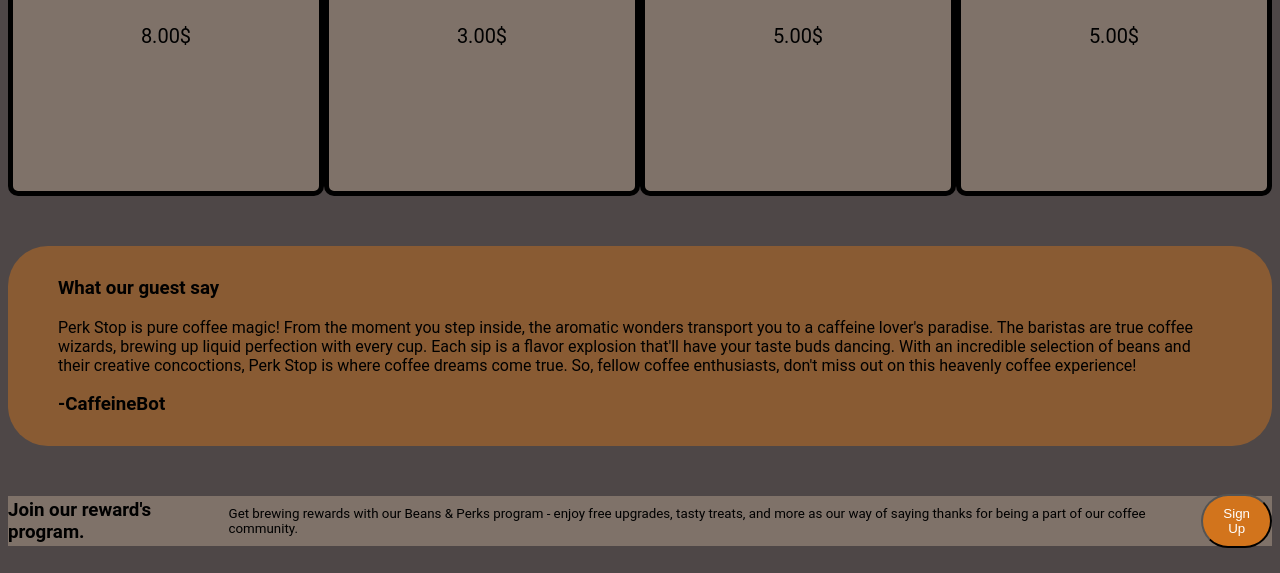
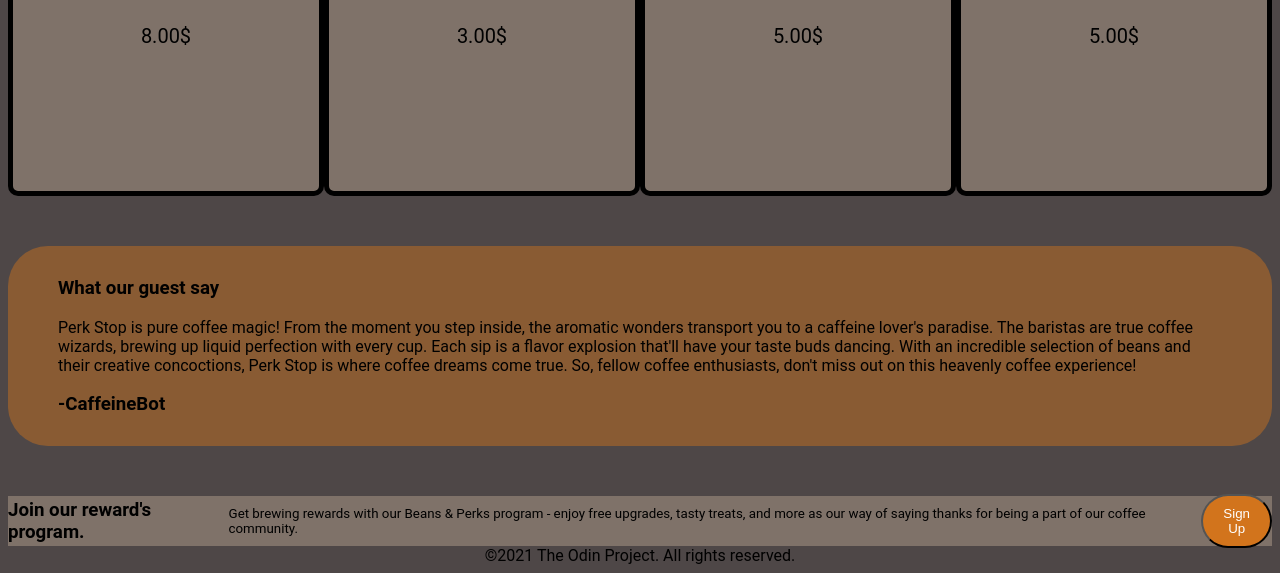
Before and after one commit to Inipe/Odin-Landing-Page, a plain HTML site: page index.html in a window 1280 px wide. Shown: the part 862-1435 px from the top of the page. Drawn offline with Linux system fonts and the light colour scheme.

Commit message:
Added copyright

```diff
--- a/index.html
+++ b/index.html
@@ -66,6 +66,9 @@
             </small>
             <button>Sign Up</button>
         </footer>
+           <div class="copyright-container"
+            <small> &copy2021 The Odin Project. All rights reserved.</small>
+            </div>
         </body>
 
 
--- a/styles.css
+++ b/styles.css
@@ -159,3 +159,10 @@
 .rewards-container button:hover {
   background-color: #d2741c89;
 }
+
+.copyright-container {
+  justify-content: center;
+  align-items: center;
+  display: flex;
+
+}
```
